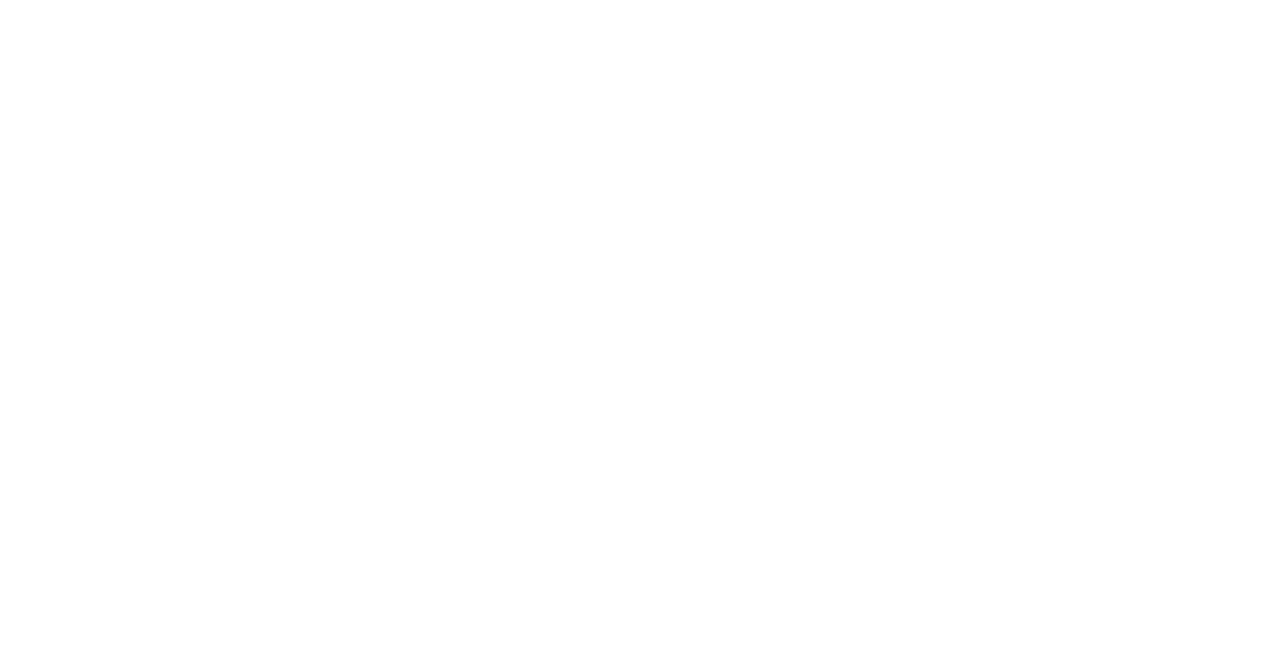
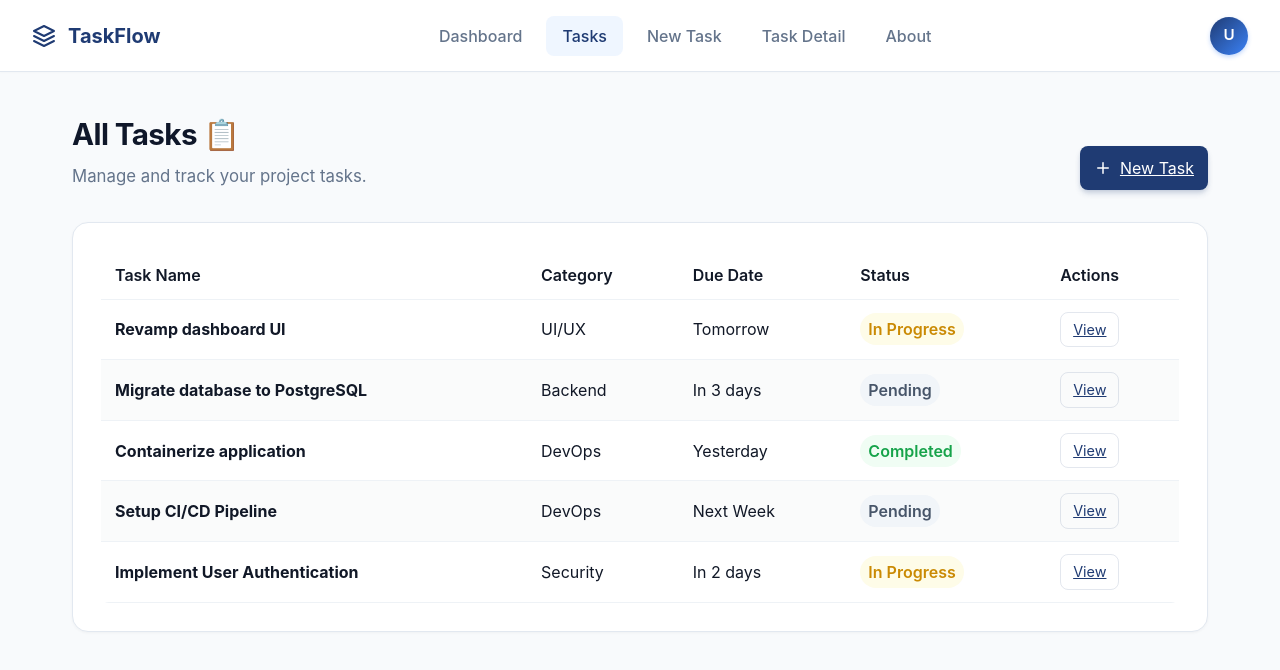
Before and after one commit to DevOps-SEG1-S26/taskflow-cicd, a plain HTML site: page task-list.html in a window 1280 px wide. Drawn offline with Linux system fonts and the light colour scheme.

Commit message:
feat: implement dashboard layout and task list table in task-list.html

```diff
--- a/task-list.html
+++ b/task-list.html
@@ -4,11 +4,105 @@
 <head>
     <meta charset="UTF-8">
     <meta name="viewport" content="width=device-width, initial-scale=1.0">
-    <title>Task List</title>
+    <title>TaskFlow - Task List</title>
+    <link rel="stylesheet" href="style.css">
 </head>
 
-<body>
+<body class="dashboard-body">
+    <nav class="top-nav">
+        <div class="brand">
+            <svg width="24" height="24" viewBox="0 0 24 24" fill="none" stroke="currentColor" stroke-width="2"
+                stroke-linecap="round" stroke-linejoin="round">
+                <path d="M12 2L2 7l10 5 10-5-10-5zM2 17l10 5 10-5M2 12l10 5 10-5" />
+            </svg>
+            <span>TaskFlow</span>
+        </div>
+        <div class="nav-links">
+            <a href="index.html">Dashboard</a>
+            <a href="task-list.html" class="active">Tasks</a>
+            <a href="add-task.html">New Task</a>
+            <a href="task-detail.html">Task Detail</a>
+            <a href="about.html">About</a>
+        </div>
+        <div class="user-profile">
+            <div class="avatar" title="User Profile">U</div>
+        </div>
+    </nav>
 
+    <main class="dashboard-main">
+        <header class="dashboard-header">
+            <div class="header-content">
+                <h1>All Tasks 📋</h1>
+                <p>Manage and track your project tasks.</p>
+            </div>
+            <a href="add-task.html" class="btn btn-primary shadow-btn">
+                <svg width="18" height="18" viewBox="0 0 24 24" fill="none" stroke="currentColor" stroke-width="2"
+                    stroke-linecap="round" stroke-linejoin="round">
+                    <line x1="12" y1="5" x2="12" y2="19"></line>
+                    <line x1="5" y1="12" x2="19" y2="12"></line>
+                </svg>
+                New Task
+            </a>
+        </header>
+
+        <section class="recent-activity">
+            <div class="table-wrap">
+                <table>
+                    <thead>
+                        <tr>
+                            <th>Task Name</th>
+                            <th>Category</th>
+                            <th>Due Date</th>
+                            <th>Status</th>
+                            <th>Actions</th>
+                        </tr>
+                    </thead>
+                    <tbody>
+                        <tr>
+                            <td><strong>Revamp dashboard UI</strong></td>
+                            <td>UI/UX</td>
+                            <td>Tomorrow</td>
+                            <td><span class="badge in-progress-badge">In Progress</span></td>
+                            <td><a href="task-detail.html" class="btn btn-outline"
+                                    style="padding: 6px 12px; font-size: 0.9em;">View</a></td>
+                        </tr>
+                        <tr>
+                            <td><strong>Migrate database to PostgreSQL</strong></td>
+                            <td>Backend</td>
+                            <td>In 3 days</td>
+                            <td><span class="badge pending-badge">Pending</span></td>
+                            <td><a href="task-detail.html" class="btn btn-outline"
+                                    style="padding: 6px 12px; font-size: 0.9em;">View</a></td>
+                        </tr>
+                        <tr>
+                            <td><strong>Containerize application</strong></td>
+                            <td>DevOps</td>
+                            <td>Yesterday</td>
+                            <td><span class="badge completed-badge">Completed</span></td>
+                            <td><a href="task-detail.html" class="btn btn-outline"
+                                    style="padding: 6px 12px; font-size: 0.9em;">View</a></td>
+                        </tr>
+                        <tr>
+                            <td><strong>Setup CI/CD Pipeline</strong></td>
+                            <td>DevOps</td>
+                            <td>Next Week</td>
+                            <td><span class="badge pending-badge">Pending</span></td>
+                            <td><a href="task-detail.html" class="btn btn-outline"
+                                    style="padding: 6px 12px; font-size: 0.9em;">View</a></td>
+                        </tr>
+                        <tr>
+                            <td><strong>Implement User Authentication</strong></td>
+                            <td>Security</td>
+                            <td>In 2 days</td>
+                            <td><span class="badge in-progress-badge">In Progress</span></td>
+                            <td><a href="task-detail.html" class="btn btn-outline"
+                                    style="padding: 6px 12px; font-size: 0.9em;">View</a></td>
+                        </tr>
+                    </tbody>
+                </table>
+            </div>
+        </section>
+    </main>
 </body>
 
 </html>
```
